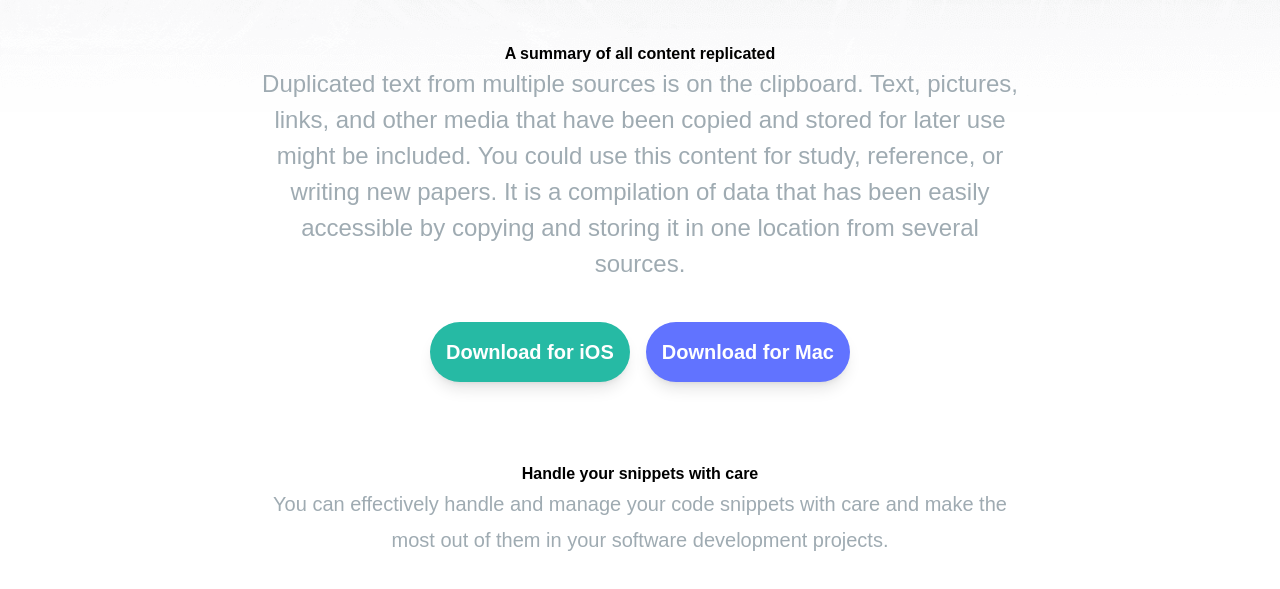
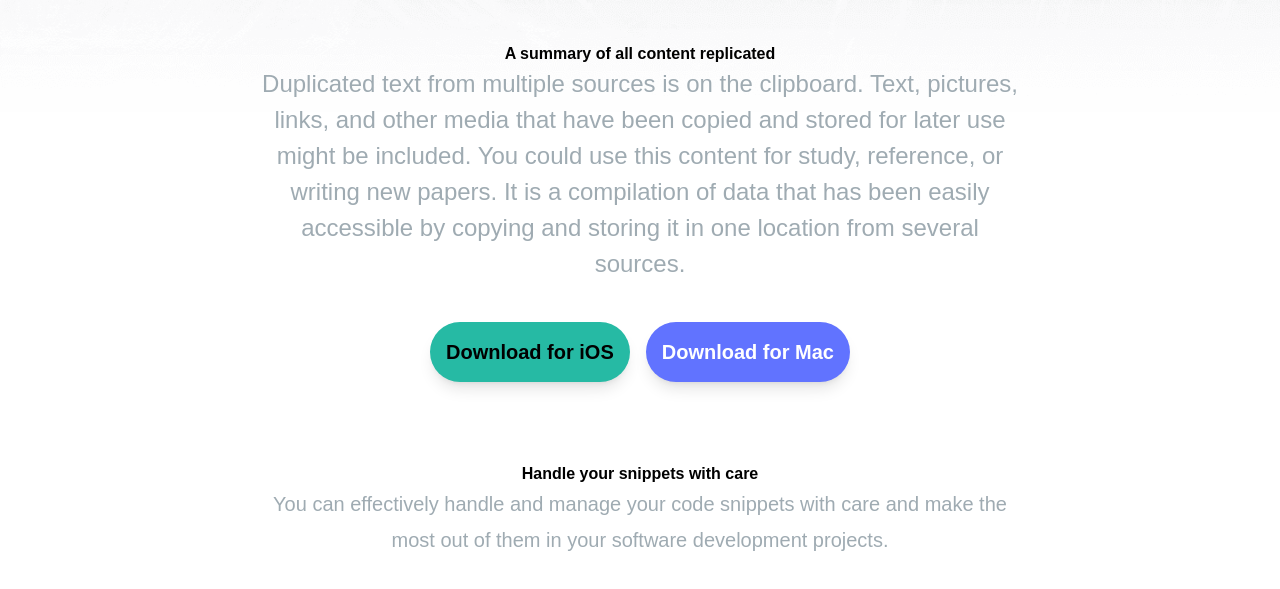
Before and after one commit to MQuiambao/appdev-midterm., a plain HTML site: page index.html in a window 1280 px wide. Shown: the part 211-800 px from the top of the page. Drawn offline with Linux system fonts and the light colour scheme; a web font is replaced by a local one.

Commit message:
Update index.html m

```diff
--- a/index.html
+++ b/index.html
@@ -36,7 +36,7 @@
         <!-- Button Container -->
         <div class="button-container">
           <a
-            href="#" target="_blank" role="button" aria-label="Just a button" style="color: white;"
+            href="#" target="_blank" role="button" aria-label="Just a button" style="color: black;"
             class="p-4 px-9 duration-300 rounded-full shadow-lg bg-strongCyan hover:opacity-100"
           >
             <b>Download for iOS</b>
```
